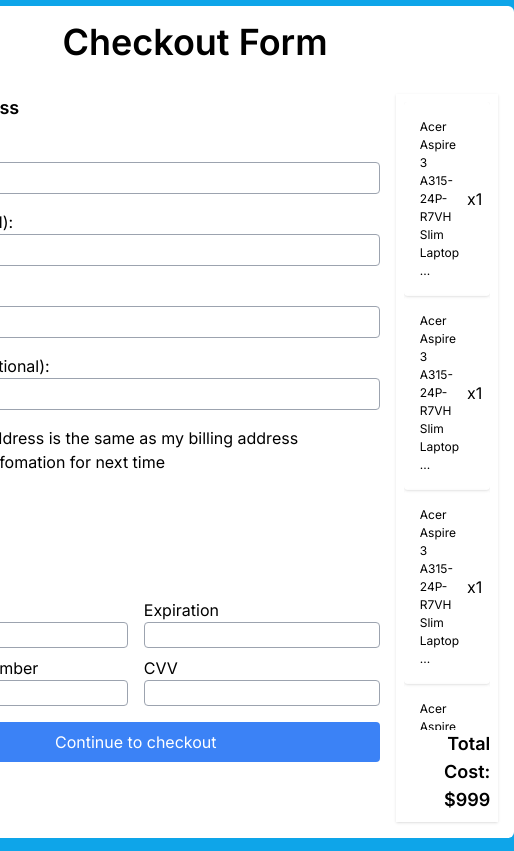
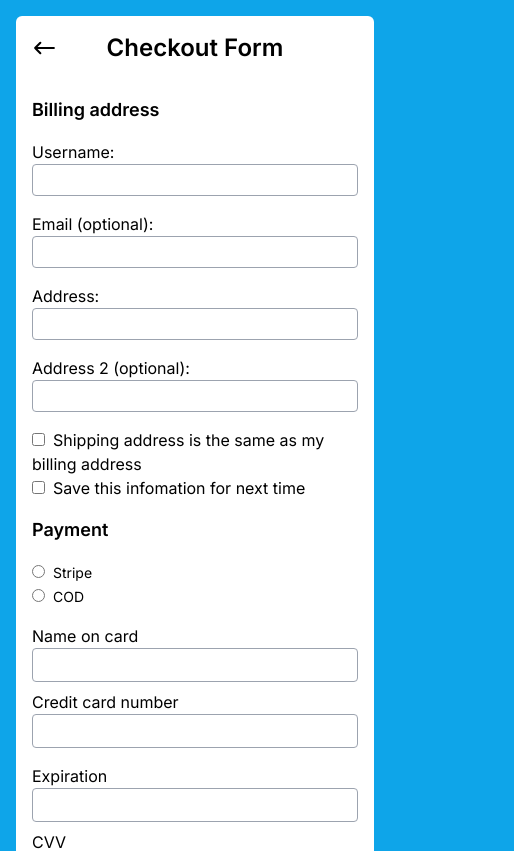
Before and after one commit to thanhhung-art/admin-laptop-v2, a Next.js app: page /checkout in a window 390 px wide. Shown: the top 851 px of the page, 514 px wide, since content can reach past the window. Built offline with nearby package versions, Linux system fonts and the light colour scheme.

Commit message:
add responsive mobile for checkout page

```diff
--- a/package.json
+++ b/package.json
@@ -9,10 +9,6 @@
     "lint": "next lint"
   },
   "dependencies": {
-    "@emotion/react": "^11.11.1",
-    "@emotion/styled": "^11.11.0",
-    "@mui/icons-material": "^5.14.1",
-    "@mui/material": "^5.14.1",
     "@types/node": "20.4.2",
     "@types/react": "18.2.15",
     "@types/react-dom": "18.2.7",
--- a/src/components/checkout/CheckoutForm.tsx
+++ b/src/components/checkout/CheckoutForm.tsx
@@ -15,7 +15,7 @@
           <h3>Username:</h3>
           <input
             type="text"
-            className="border border-gray-400 outline-none rounded p-2 h-8 w-full"
+            className="border border-gray-400 outline-none rounded w-full py-1 px-2 p-2 h-8"
             autoComplete="false"
           />
         </section>
@@ -23,7 +23,7 @@
           <h3>Email (optional):</h3>
           <input
             type="email"
-            className="border border-gray-400 outline-none rounded p-2 h-8 w-full invalid:border-red-500"
+            className="border border-gray-400 outline-none rounded w-full py-1 px-2 p-2 h-8 invalid:border-red-500"
             autoComplete="false"
           />
         </section>
@@ -31,14 +31,14 @@
           <h3>Address:</h3>
           <input
             type="text"
-            className="border border-gray-400 outline-none rounded p-2 h-8 w-full"
+            className="border border-gray-400 outline-none rounded w-full py-1 px-2 p-2 h-8"
           />
         </section>
         <section>
           <h3>Address 2 (optional):</h3>
           <input
             type="text"
-            className="border border-gray-400 outline-none rounded p-2 h-8 w-full"
+            className="border border-gray-400 outline-none rounded w-full py-1 px-2 p-2 h-8"
           />
         </section>
         <section>
@@ -63,25 +63,25 @@
           <input id="cod" type="radio" name="payment" value="cod" />
           <label htmlFor="cod" className="ml-2 text-sm">COD</label>
         </section>
-        <section className="flex gap-4">
-          <div>
+        <section className="flex flex-col md:flex-row gap-4">
+          <div className="">
             <div>
               <h3 className="">Name on card</h3>
-              <input type="text" className="border border-gray-400 outline-none rounded"/>
+              <input type="text" className="border border-gray-400 outline-none rounded w-full py-1 px-2"/>
             </div>
             <div className="mt-2">
               <h3>Credit card number</h3>
-              <input type="text" className="border border-gray-400 outline-none rounded"/>
+              <input type="text" className="border border-gray-400 outline-none rounded w-full py-1 px-2"/>
             </div>
           </div>
           <div className="">
             <div>
               <h3>Expiration</h3>
-              <input type="text" className="border border-gray-400 outline-none rounded" />
+              <input type="text" className="border border-gray-400 outline-none rounded w-full py-1 px-2" />
             </div>
             <div className="mt-2">
               <h3>CVV</h3>
-              <input type="text" className="border border-gray-400 outline-none rounded" />
+              <input type="text" className="border border-gray-400 outline-none rounded w-full py-1 px-2" />
             </div>
           </div>
         </section>
--- a/src/components/checkout/ListProducts.tsx
+++ b/src/components/checkout/ListProducts.tsx
@@ -9,7 +9,7 @@
 const ListProducts = () => {
   const containerRef = createRef<HTMLDivElement>()
   return (
-    <div className="shadow p-2 flex flex-col" ref={containerRef}>
+    <div className="shadow p-2 flex flex-col border-t-2 border-t-gray-600 pt-2 md:border-none" ref={containerRef} >
       <ul className={`overflow-auto max-h-[628px] flex-1`}>
         {[1, 2, 3, 4, 5, 6, 7, 8, 9].map((i) => (
           <li
--- a/src/components/product/QuickView.tsx
+++ b/src/components/product/QuickView.tsx
@@ -1,6 +1,6 @@
+import StarIcon from "@/icons/StarIcon";
 import Laptop from "@/images/71+1lOl1Y1L._AC_SX466_.jpg";
 import Image from "next/image";
-import StarIcon from "@mui/icons-material/Star";
 
 const QuickView = () => {
   return (
@@ -19,11 +19,8 @@
           <h3>5.0</h3>
           <ul className="flex">
             {[1, 2, 3, 4, 5].map((i) => (
-              <li key={i}>
-                <StarIcon
-                  fontSize="small"
-                  sx={{ color: "rgb(240, 191, 76)" }}
-                />
+              <li key={i} className="ml-1">
+                <StarIcon w={16} h={16}/>
               </li>
             ))}
           </ul>
--- a/src/components/product/Reviews.tsx
+++ b/src/components/product/Reviews.tsx
@@ -1,7 +1,6 @@
 import ImageReview from "@/images/81nyJxacjEL._UC175,175_CACC,175,175_.jpg";
 import Image from "next/image";
-import ThumbUpIcon from "@mui/icons-material/ThumbUp";
-import StarIcon from "@mui/icons-material/Star";
+import StarIcon from "@/icons/StarIcon";
 
 const Reviews = () => {
   return (
@@ -34,11 +33,8 @@
           <h3 className="font-semibold">John Doe</h3>
           <ul className="flex">
             {[1, 2, 3, 4, 5].map((e) => (
-              <li key={e}>
-                <StarIcon
-                  fontSize="small"
-                  sx={{ color: "rgb(240, 191, 76)" }}
-                />
+              <li key={e} className="ml-1">
+                <StarIcon w={16} h={16} />
               </li>
             ))}
           </ul>
@@ -55,7 +51,7 @@
         )}
 
         <div className="mt-2 md:mt-4 flex gap-8 items-center">
-          <ThumbUpIcon sx={{ fontSize: 16 }} className="cursor-pointer text-gray-600" />
+          <span>like</span>
           <button>reply</button>
         </div>
       </div>
--- /dev/null
+++ b/src/icons/ArrowBackIcon.tsx
@@ -0,0 +1,26 @@
+interface IProps {
+  w?: number;
+  h?: number;
+}
+
+const ArrowBackIcon = ({ w = 40, h = 40 }: IProps) => {
+  return (
+    <svg
+      width={`${w}px`}
+      height={`${h}px`}
+      viewBox="0 0 24 24"
+      fill="none"
+      xmlns="http://www.w3.org/2000/svg"
+    >
+      <path
+        d="M8 17L3 12M3 12L8 7M3 12H21"
+        stroke="#000000"
+        strokeWidth="2"
+        strokeLinecap="round"
+        strokeLinejoin="round"
+      />
+    </svg>
+  );
+};
+
+export default ArrowBackIcon;
--- a/src/icons/OfficeIcon.tsx
+++ b/src/icons/OfficeIcon.tsx
@@ -38,7 +38,7 @@
             r="54.305"
           />
           <path
-            style={{ fill: "#010002;" }}
+            style={{ fill: "#010002" }}
             d="M484.646,274.65l7.213-93.507c0.019-0.53-0.18-1.045-0.548-1.427
 			c-0.369-0.382-0.876-0.598-1.407-0.598h-29.679c-1.054,0-1.918,0.834-1.956,1.888l-6.706,93.575
 			c-0.883,28.85-9.383,64.332-57.84,64.332c-0.687,0-53.585-0.119-53.585-0.119c-0.001,0-0.001,0-0.001,0
--- a/src/views/Cart.tsx
+++ b/src/views/Cart.tsx
@@ -7,7 +7,7 @@
   return (
     <>
       <Navbar />
-      <section className="max-w-7xl m-auto flex gap-4 bg-white rounded-md my-8 mx-4 md:mx-0">
+      <section className="max-w-7xl m-auto flex gap-4 bg-white rounded-md my-8 mx-4 md:mx-auto">
         <ListProducts />
       </section>
       <Footer />
--- a/src/views/Checkout.tsx
+++ b/src/views/Checkout.tsx
@@ -1,22 +1,22 @@
 import CheckoutForm from "@/components/checkout/CheckoutForm";
+import React from "react";
+import Link from "next/link";
+import ArrowBackIcon from "@/icons/ArrowBackIcon";
 import ListProducts from "@/components/checkout/ListProducts";
-import React from "react";
-import ArrowBackIcon from '@mui/icons-material/ArrowBack';
-import Link from "next/link";
 
 const Checkout = () => {
   return (
-    <main className="flex justify-center items-center h-screen">
+    <main className="md:flex md:justify-center md:items-center md:h-screen p-4 md:p-0">
       <div className="bg-white rounded-md p-4 max-w-7xl">
         <div className="relative">
           <button className="absolute left-0 top-1/2 transform -translate-y-1/2">
             <Link href="/cart">
-              <ArrowBackIcon/>
+              <ArrowBackIcon w={25} h={25} />
             </Link>
           </button>
-          <h1 className="text-4xl font-semibold text-center mb-8">Checkout Form</h1>
+          <h1 className="text-2xl md:text-4xl font-semibold text-center mb-8">Checkout Form</h1>
         </div>
-        <div className="flex gap-4">
+        <div className="flex flex-col md:flex-row gap-4">
           <CheckoutForm />
           <ListProducts />
         </div>
```
Also changed, not shown: src/icons/arrow-back-long-svgrepo-com.svg (added), 1 other file (tests, documents, lock files or other folders).
